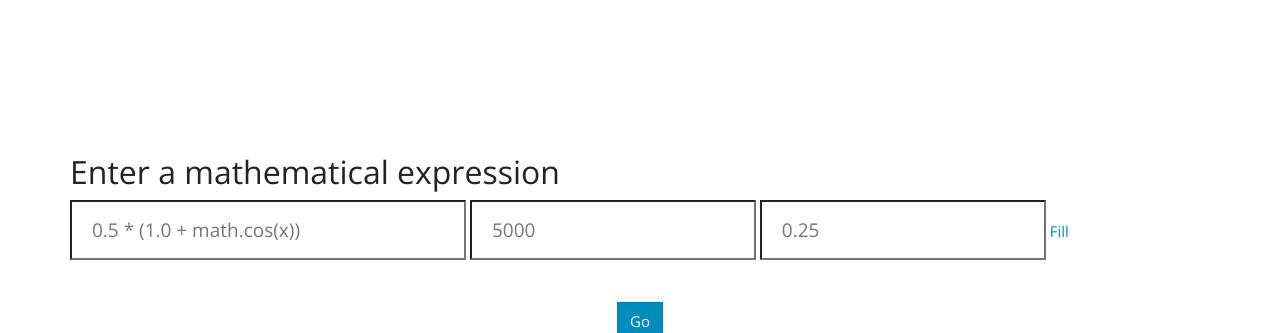
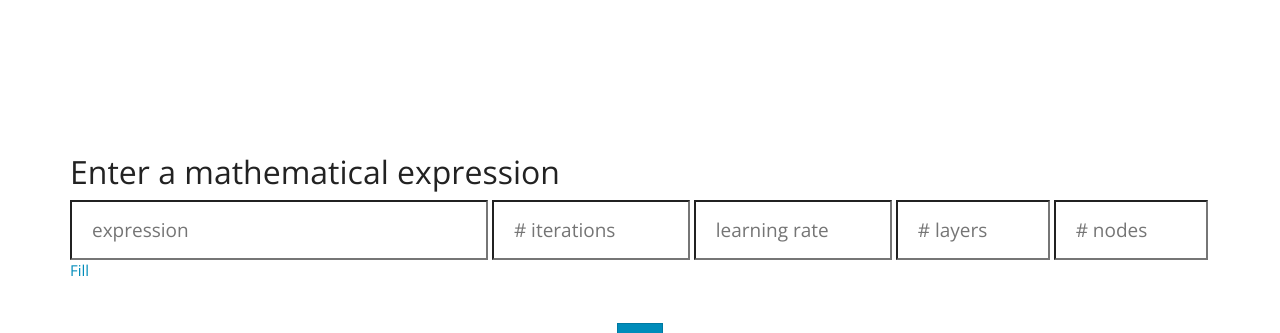
Before and after one commit to charleshamesse/INFOH410-Numbers, a Django app: page /function in a window 1280 px wide. Shown: the part 280-613 px from the top of the page. Run offline with Django 3.2, Linux system fonts and the light colour scheme; some libraries are stand-ins or nearby versions.

Commit message:
all options available

```diff
--- a/app/static/js/Numbers.js
+++ b/app/static/js/Numbers.js
@@ -56,8 +56,8 @@ var app = angular.module('Numbers', ['ngSanitize','chart.js'])
         $scope.function_launch = function () {
             $scope.loading = true;
             $http.post("/fn/go",{
-                'fn': "d",
-                'domain': "d",
+                'layers': "1",
+                'nodes': "20",
                 'function': $scope.function,
                 'iterations': $scope.iterations,
                 'rate': $scope.rate
--- a/app/views.py
+++ b/app/views.py
@@ -99,7 +99,7 @@ def function_go(request):
 
         return network
 
-    trained_network = makeTrainedNetwork(1, 20, int(data['iterations']), float(data['rate']))
+    trained_network = makeTrainedNetwork(int(data['layers']), int(data['nodes']), int(data['iterations']), float(data['rate']))
     p_sw = []
     p_nsw = []
     p_xaxis = []
@@ -110,7 +110,6 @@ def function_go(request):
         p_nsw.append(y_nsw)
         p_xaxis.append(i)
 
-    print(p_nsw)
     return JsonResponse({
         'data': p_nsw,
         'target': p_sw,
--- a/network/network_function.py
+++ b/network/network_function.py
@@ -1,7 +1,7 @@
 import random
 import math
 
-def activationFunction(x):
+def transferFunction(x):
    return 1.0 / (1.0 + math.exp(-x))
 
 class Node:
@@ -28,7 +28,7 @@ class Node:
          self.lastInput.append(theInput)
          weightedSum += e.weight * theInput
 
-      self.lastOutput = activationFunction(weightedSum)
+      self.lastOutput = transferFunction(weightedSum)
       self.evaluateCache = self.lastOutput
       return self.lastOutput
 
--- a/templates/function.html
+++ b/templates/function.html
@@ -15,10 +15,12 @@
     <div class="row">
         <div class="col-lg-12">
             <h2>Enter a mathematical expression</h2>
-            <input class="input-lg" size="30" ng-model="function" placeholder="0.5 * (1.0 + math.cos(x))" />
-            <input class="input-lg" ng-model="iterations" placeholder="5000" />
-            <input class="input-lg" ng-model="rate" placeholder="0.25" />
-            <a href="" ng-click='function = "0.5 * (1.0 + math.cos(x))"; iterations = 5000; rate = 0.25'>Fill</a>
+            <input class="input-lg" size="32" ng-model="function" placeholder="expression" />
+            <input class="input-lg" size="12" ng-model="iterations" placeholder="# iterations" />
+            <input class="input-lg" size="12" ng-model="rate" placeholder="learning rate" />
+            <input class="input-lg" size="8" ng-model="layers" placeholder="# layers" />
+            <input class="input-lg" size="8" ng-model="neurons" placeholder="# nodes" />
+            <a href="" ng-click='function = "0.5 * (1.0 + math.cos(x))"; iterations = 5000; rate = 0.25; layers=1; neurons=20'>Fill</a>
         </div>
         <div class="col-lg-12">
             <br/><br/>
```
Also changed, not shown: 2 other files.
